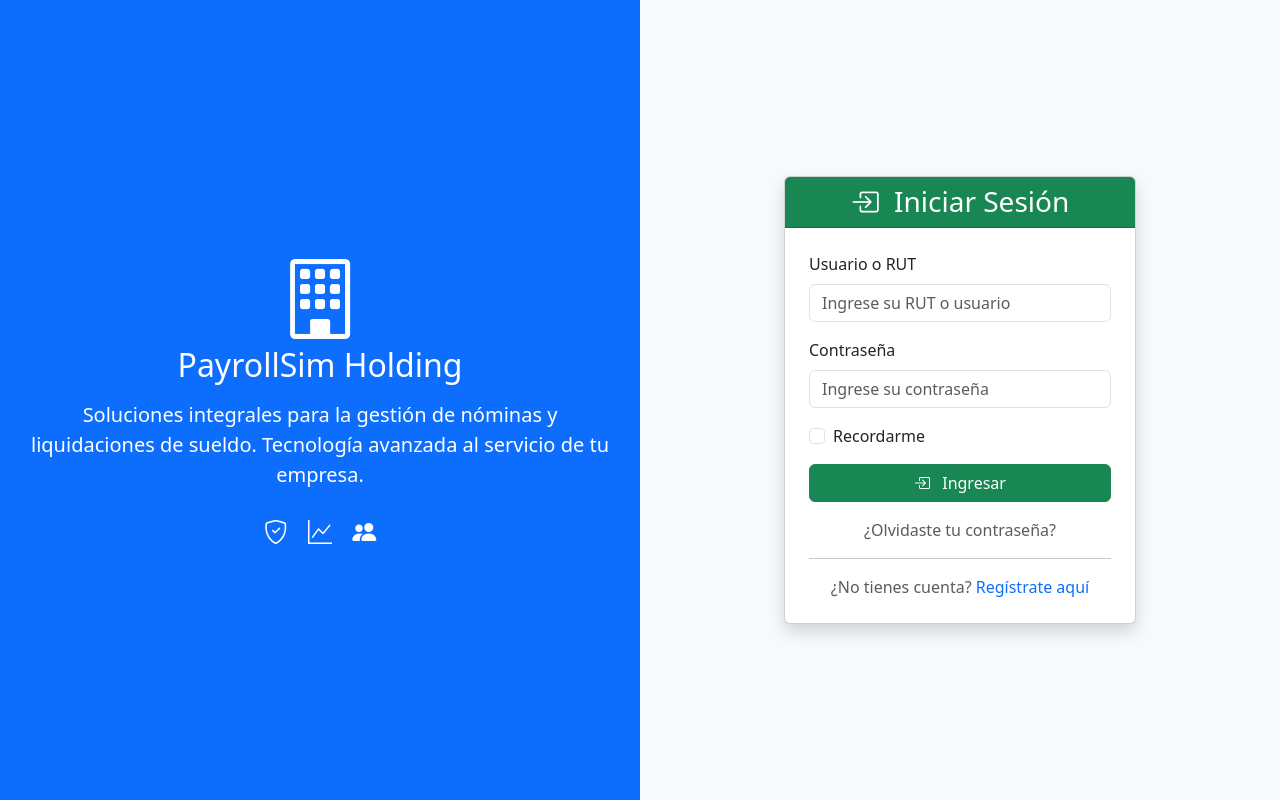
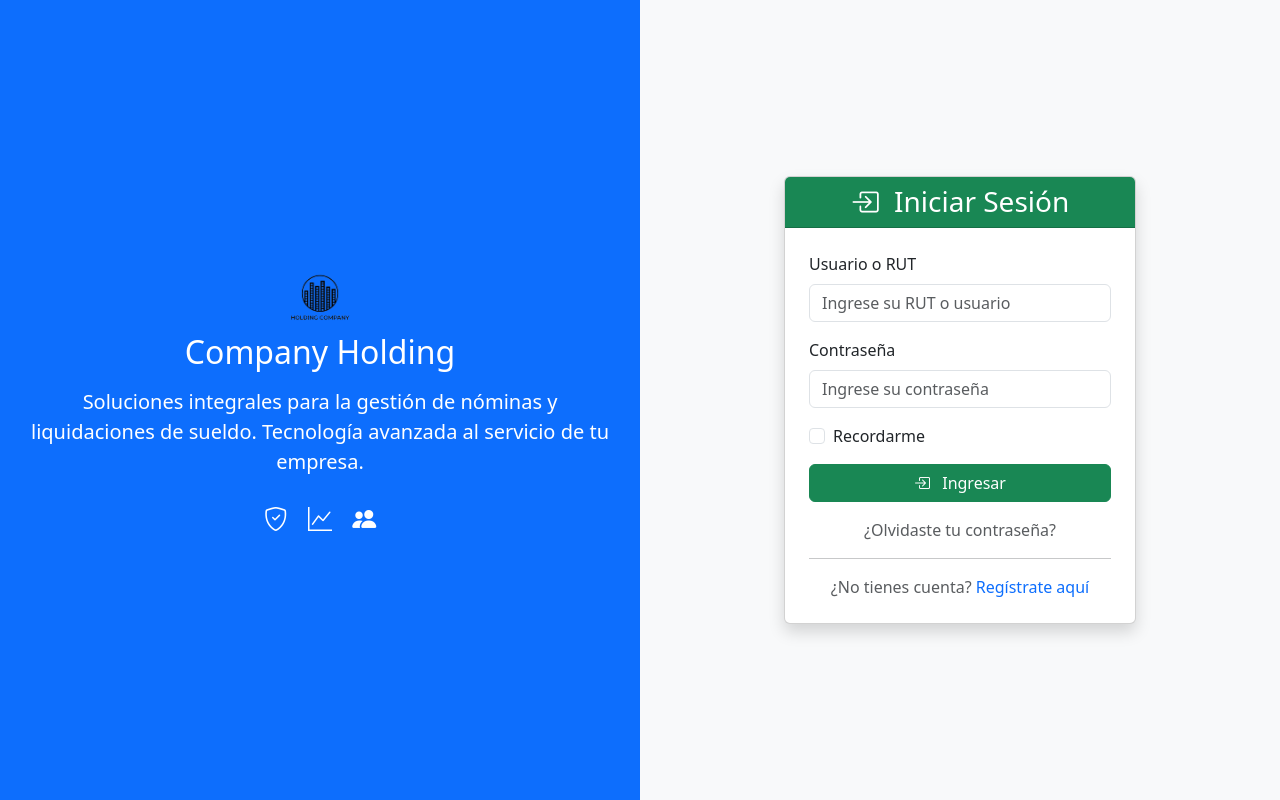
Before and after one commit to Yoyiuwu23/repo_dreamteam, a Python web app: template templates/login.html in a window 1280 px wide. Run offline with Jinja, Linux system fonts and the light colour scheme; the template is opened without the code that fills it, so the values that code supplies are empty.

Commit message:
Actualizar títulos de las páginas para mayor claridad

```diff
--- a/templates/index.html
+++ b/templates/index.html
@@ -3,7 +3,7 @@
 <head>
     <meta charset="UTF-8">
     <meta name="viewport" content="width=device-width, initial-scale=1.0">
-    <title>Simulador de Liquidaciones - Home</title>
+    <title>Home</title>
     <!-- Bootstrap 5 CDN -->
     <link href="https://cdn.jsdelivr.net/npm/bootstrap@5.3.0/dist/css/bootstrap.min.css" rel="stylesheet">
     <link href="https://cdn.jsdelivr.net/npm/bootstrap-icons@1.10.0/font/bootstrap-icons.css" rel="stylesheet">
--- a/templates/login.html
+++ b/templates/login.html
@@ -3,7 +3,7 @@
 <head>
     <meta charset="UTF-8">
     <meta name="viewport" content="width=device-width, initial-scale=1.0">
-    <title>Iniciar Sesión - PayrollSim</title>
+    <title>Iniciar Sesión</title>
     <!-- Bootstrap 5 CDN -->
     <link href="https://cdn.jsdelivr.net/npm/bootstrap@5.3.0/dist/css/bootstrap.min.css" rel="stylesheet">
     <link href="https://cdn.jsdelivr.net/npm/bootstrap-icons@1.10.0/font/bootstrap-icons.css" rel="stylesheet">
@@ -15,8 +15,8 @@
             <div class="col-lg-6 d-none d-lg-block p-0">
                 <div class="h-100 bg-primary d-flex align-items-center justify-content-center">
                     <div class="text-center text-white">
-                        <i class="bi bi-building display-1 mb-4"></i>
-                        <h2 class="mb-3">PayrollSim Holding</h2>
+                        <img src="static/logo.png" alt="" style="height: 70px;">
+                        <h2 class="mb-3">Company Holding</h2>
                         <p class="lead px-4">
                             Soluciones integrales para la gestión de nóminas y liquidaciones de sueldo.
                             Tecnología avanzada al servicio de tu empresa.
--- a/templates/register.html
+++ b/templates/register.html
@@ -3,7 +3,7 @@
 <head>
     <meta charset="UTF-8">
     <meta name="viewport" content="width=device-width, initial-scale=1.0">
-    <title>Registro de Trabajadores - PayrollSim</title>
+    <title>Registro de Trabajadores</title>
     <!-- Bootstrap 5 CDN -->
     <link href="https://cdn.jsdelivr.net/npm/bootstrap@5.3.0/dist/css/bootstrap.min.css" rel="stylesheet">
     <link href="https://cdn.jsdelivr.net/npm/bootstrap-icons@1.10.0/font/bootstrap-icons.css" rel="stylesheet">
```
